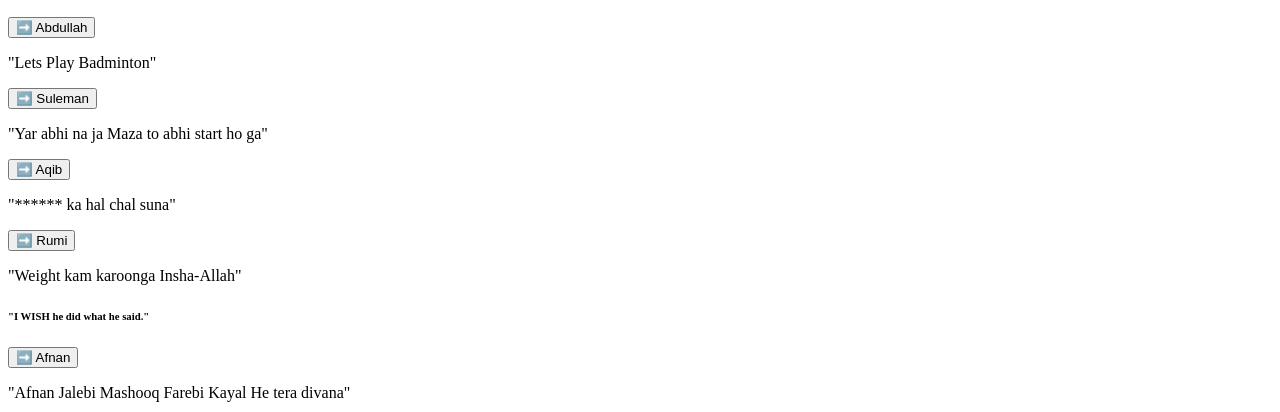
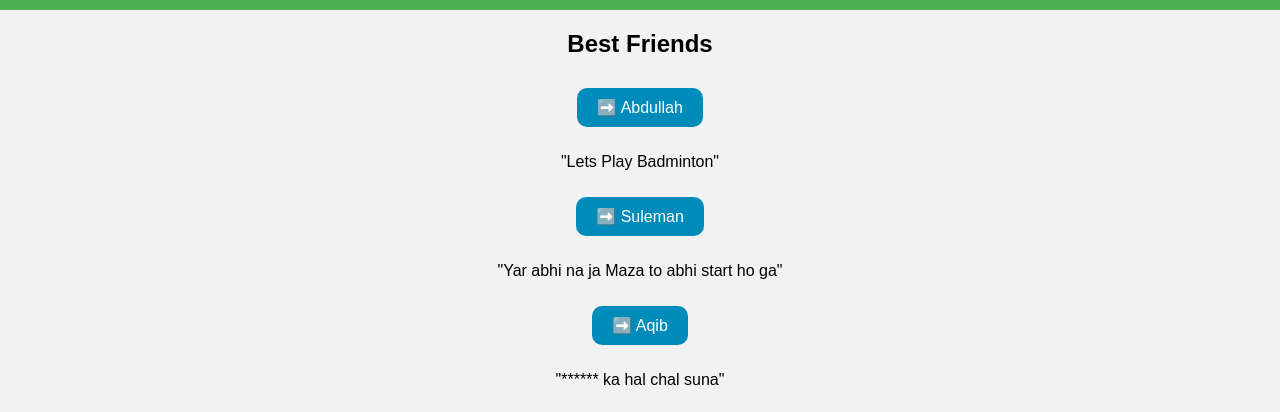
Before and after one commit to 1-ProCoder/Friends, a plain HTML site: page index.html in a window 1280 px wide. Shown: the part 111-523 px from the top of the page. Drawn offline with Linux system fonts and the light colour scheme.

Commit message:
Update index.html

```diff
--- a/index.html
+++ b/index.html
@@ -5,7 +5,7 @@
     <meta charset="UTF-8">
     <meta name="viewport" content="width=device-width, initial-scale=1.0">
     <title>Document</title>
-    <link rel="stylesheet" href="Website1.css">
+    <link rel="stylesheet" href="index.css">
 </head>
 
 <body>
```
